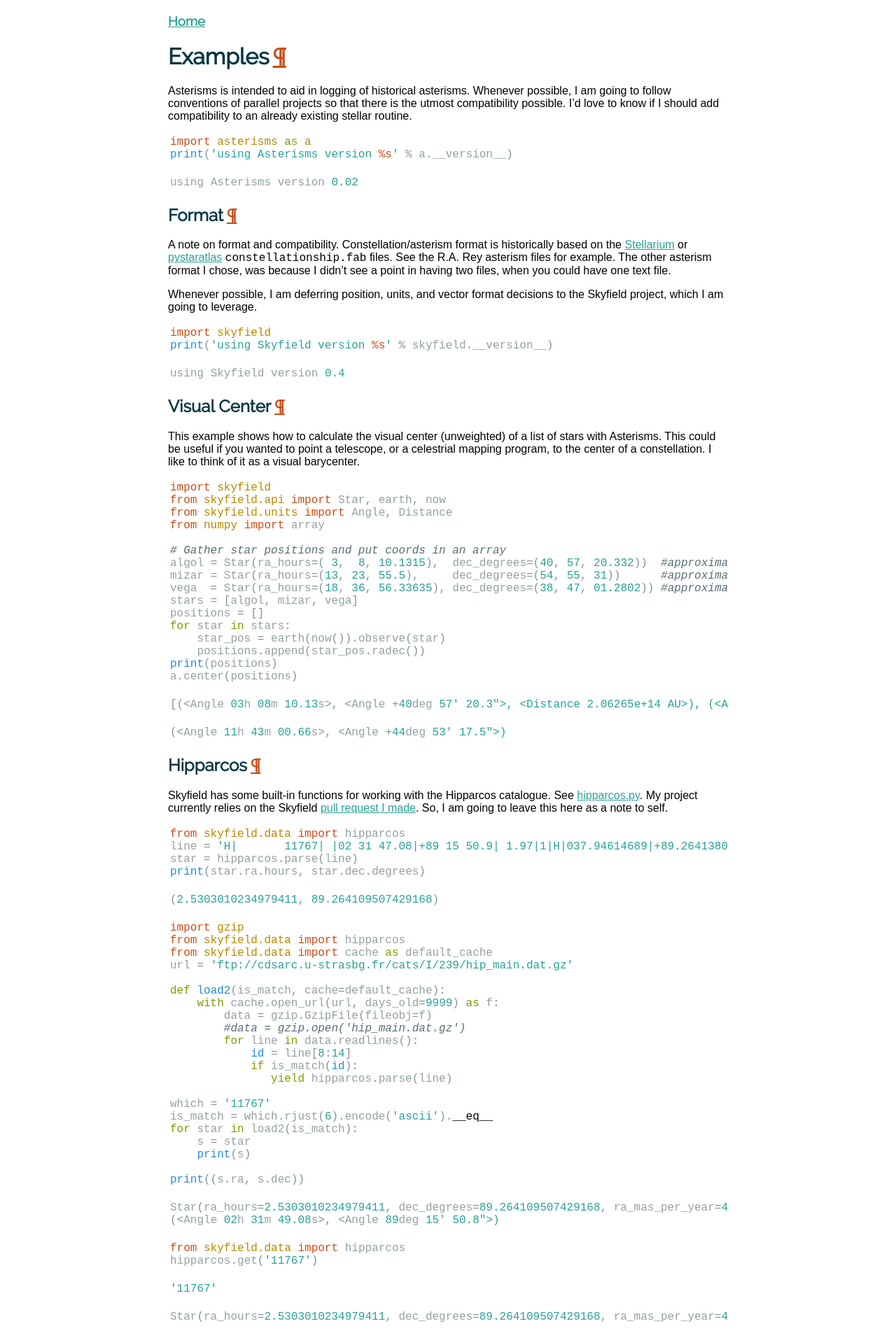
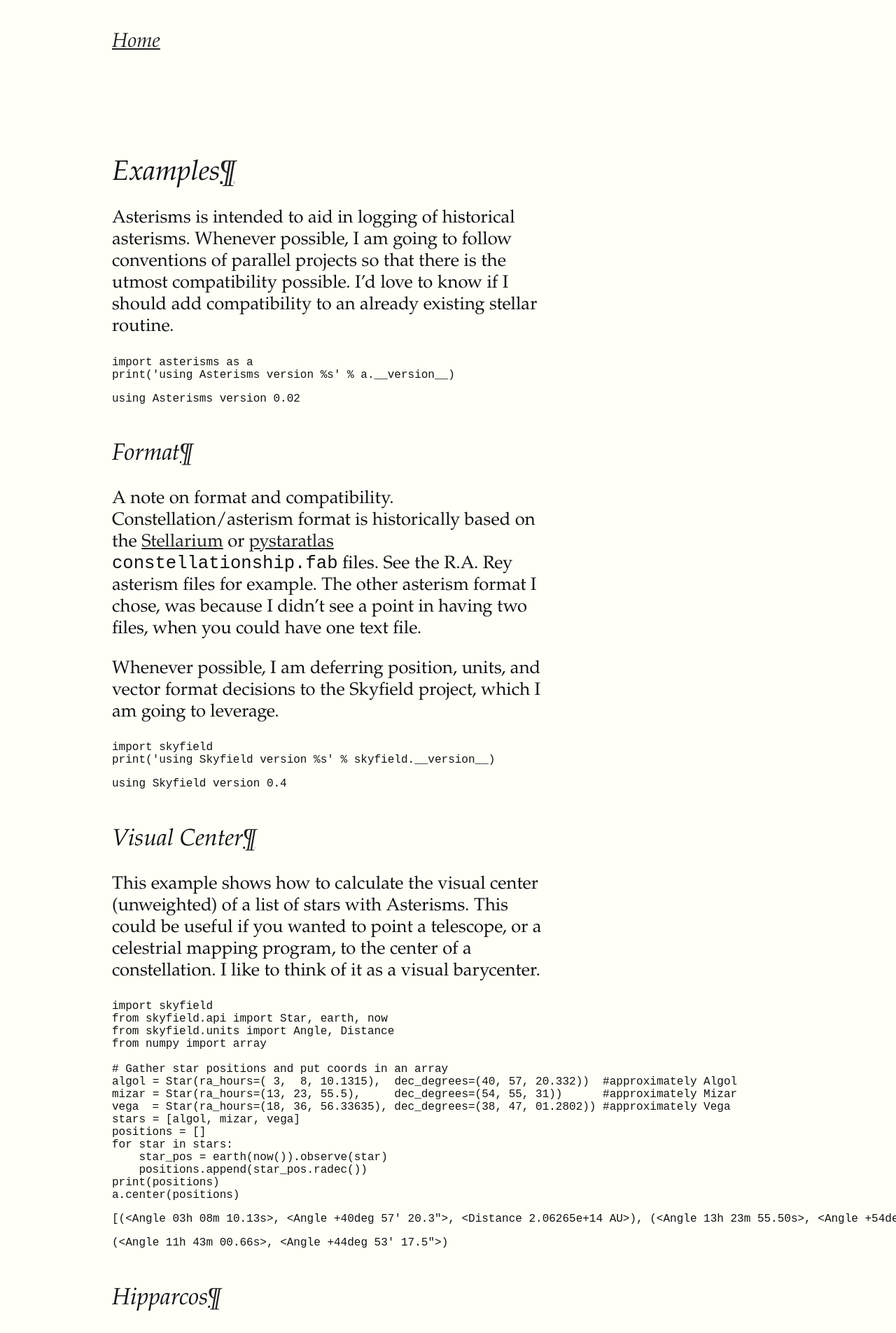
Before and after one commit to dreamalligator/asterisms, a Sphinx documentation site: the page built from asterisms/docs/examples.rst, in a window 1280 px wide. Shown: the top 1905 px of the page at 70% size. Built offline with Sphinx 7.4.7, drawn with Linux system fonts in a browser that asks for light colours; the version number could not be read and is left out; some of the changed text lies outside the part shown.

Commit message:
changes style to tufte

```diff
--- a/asterisms/docs/_static/style.css
+++ b/asterisms/docs/_static/style.css
@@ -42,122 +42,121 @@ table{border-collapse:collapse;border-spacing:0}
 td,th{padding:0}
 /* end of normalize css */
 
-@font-face {
-    font-family: "Raleway";
-    src: url(Raleway-Regular.ttf)
-}
-body, body > img {
-    display: block;
+/* https://github.com/daveliepmann/tufte-css */
+@font-face { font-family: ETBembo;
+src: url("ETBembo-RomanLF.ttf"); }
+body {
+    width: 87.5%;
     margin-left: auto;
     margin-right: auto;
+    padding-left: 12.5%;
+    font-family: ETBembo, Palatino, "Palatino Linotype", "Palatino LT STD", "Book Antiqua", Georgia, serif;
+    padding-bottom: 400px;
+    background-color: #fffff8;
+    color: #111;
 }
-body {
-    padding: 0px 5px 0px 5px;
-    max-width: 50em;
+.sans { font-family: "Gill Sans", "Gill Sans MT", Calibri, sans-serif; }
+.code {
+    font-family: Consolas, "Liberation Mono", Menlo, Courier, monospace;
+    color: #222;
+    font-size: large;
 }
-h1, h2, h3 {
-    color: #073642;
-    font-family: "Raleway";
+article { position: relative; }
+p { font-size: 1.6em;
+width: 55%;
+padding-right: 0px; }
+a { color: #222; }
+img { max-width: 100%; }
+.fullwidth { max-width: 95%; }
+.sidenote, .marginnote { float: right;
+clear: right;
+margin-right: -60%;
+width: 50%;
+font-size: 0.84em; }
+h1 {
+    font-style: italic;
+    font-weight: 400;
+    margin-top: 13%;
+    margin-bottom: 0.2em;
+    font-size: 2.5em;
 }
-/*#asterisms h1{
-    background: url('logo.png') no-repeat left center;
-    width: 400px;
-    height: 425px;
-    color: transparent;
+h2 {
+    font-style: italic;
+    font-weight: 400;
+    font-size: 2.1em;
+    margin-top: 1.5em;
 }
-#asterisms h1 > a.headerlink {display:none;}*/
-.headerlink {
-    color: #cb4b16;
-    padding-left: 5px;
+h3 {
+    font-style: italic;
+    font-weight: 400;
+    font-size: 1.8em;
+    margin-top: 1.5em;
 }
-.python {
-    background-color: #073642;
+h4 {
+    font-style: italic;
+    font-weight: 400;
+    font-size: 1.6em;
+    margin-bottom: 1.2em;
 }
-dl em {
-    color: #6c71c4;
-    font-family: monospace;
-    font-style: normal;
+h5 {
+    font-style: italic;
+    font-weight: 400;
+    font-size: 1.4em;
+    margin-bottom: 1em;
 }
-pre {padding: 3px;}
-a {
-    color: #2aa198;
+h6 {
+    font-style: italic;
+    font-weight: 400;
+    font-size: 1.2em;
+    margin-top: 1.5em;
+    margin-bottom: 1em;
 }
-pre a {text-decoration: none;}
-pre a:hover {text-decoration: underline;}
-.math span{ color: black;}
-/*.reference {padding-left: 5px;}*/
-img {
-    max-width: 100%;
+subtitle {
+    font-style: italic;
+    font-size: 2.1em;
+    margin-bottom: 0.2em;
+    display: block;
 }
-/* pip install pygments-style-solarized
-pygmentize -S solarizeddark -f html > solarizeddark.css */
-.hll { background-color: #ffffcc }
-.c { color: #586e75; font-style: italic } /* Comment */
-.err { color: #dc322f } /* Error */
-.g { color: #839496 } /* Generic */
-.k { color: #859900 } /* Keyword */
-.l { color: #839496 } /* Literal */
-.n { color: #93a1a1 } /* Name */
-.o { color: #839496 } /* Operator */
-.x { color: #839496 } /* Other */
-.p { color: #839496 } /* Punctuation */
-.cm { color: #586e75; font-style: italic } /* Comment.Multiline */
-.cp { color: #586e75; font-style: italic } /* Comment.Preproc */
-.c1 { color: #586e75; font-style: italic } /* Comment.Single */
-.cs { color: #586e75; font-style: italic } /* Comment.Special */
-.gd { color: #839496 } /* Generic.Deleted */
-.ge { color: #839496 } /* Generic.Emph */
-.gr { color: #839496 } /* Generic.Error */
-.gh { color: #839496 } /* Generic.Heading */
-.gi { color: #839496 } /* Generic.Inserted */
-.go { color: #839496 } /* Generic.Output */
-.gp { color: #839496 } /* Generic.Prompt */
-.gs { color: #839496 } /* Generic.Strong */
-.gu { color: #839496 } /* Generic.Subheading */
-.gt { color: #839496 } /* Generic.Traceback */
-.kc { color: #859900 } /* Keyword.Constant */
-.kd { color: #859900 } /* Keyword.Declaration */
-.kn { color: #cb4b16 } /* Keyword.Namespace */
-.kp { color: #cb4b16 } /* Keyword.Pseudo */
-.kr { color: #859900 } /* Keyword.Reserved */
-.kt { color: #859900 } /* Keyword.Type */
-.ld { color: #839496 } /* Literal.Date */
-.m { color: #2aa198 } /* Literal.Number */
-.s { color: #2aa198 } /* Literal.String */
-.na { color: #839496 } /* Name.Attribute */
-.nb { color: #268bd2 } /* Name.Builtin */
-.nc { color: #268bd2 } /* Name.Class */
-.no { color: #b58900 } /* Name.Constant */
-.nd { color: #cb4b16 } /* Name.Decorator */
-.ni { color: #cb4b16 } /* Name.Entity */
-.ne { color: #cb4b16 } /* Name.Exception */
-.nf { color: #268bd2 } /* Name.Function */
-.nl { color: #839496 } /* Name.Label */
-.nn { color: #b58900 } /* Name.Namespace */
-.nx { color: #839496 } /* Name.Other */
-.py { color: #268bd2 } /* Name.Property */
-.nt { color: #859900 } /* Name.Tag */
-.nv { color: #cb4b16 } /* Name.Variable */
-.ow { color: #859900 } /* Operator.Word */
-.w { color: #002b36 } /* Text.Whitespace */
-.mb { color: #2aa198 } /* Literal.Number.Bin */
-.mf { color: #2aa198 } /* Literal.Number.Float */
-.mh { color: #2aa198 } /* Literal.Number.Hex */
-.mi { color: #2aa198 } /* Literal.Number.Integer */
-.mo { color: #2aa198 } /* Literal.Number.Oct */
-.sb { color: #2aa198 } /* Literal.String.Backtick */
-.sc { color: #2aa198 } /* Literal.String.Char */
-.sd { color: #2aa198 } /* Literal.String.Doc */
-.s2 { color: #2aa198 } /* Literal.String.Double */
-.se { color: #cb4b16 } /* Literal.String.Escape */
-.sh { color: #2aa198 } /* Literal.String.Heredoc */
-.si { color: #cb4b16 } /* Literal.String.Interpol */
-.sx { color: #2aa198 } /* Literal.String.Other */
-.sr { color: #2aa198 } /* Literal.String.Regex */
-.s1 { color: #2aa198 } /* Literal.String.Single */
-.ss { color: #2aa198 } /* Literal.String.Symbol */
-.bp { color: #268bd2; font-weight: bold } /* Name.Builtin.Pseudo */
-.vc { color: #268bd2 } /* Name.Variable.Class */
-.vg { color: #268bd2 } /* Name.Variable.Global */
-.vi { color: #268bd2 } /* Name.Variable.Instance */
-.il { color: #2aa198 } /* Literal.Number.Integer.Long */
+table {
+    width: 53%;
+    text-align: right;
+    font-size: 1.6em;
+    margin-left: 1%;
+    margin-right: 1%;
+    border-top: 2px solid #333333;
+    border-bottom: 2px solid #333333;
+    border-collapse: separate;
+    border-spacing: 0 5px;
+    -webkit-font-feature-settings: 'tnum'; /* This is technically redundant */
+    -moz-font-feature-settings: 'tnum';
+    -ms-font-feature-settings: 'tnum';
+}
+thead th {
+    border-bottom: 1px solid #333333;
+    font-weight: 400;
+    border-collapse: separate;
+    border-spacing: 5px 5px;
+}
+a.url {
+    text-decoration: none;
+    word-break: break-all;
+    font-size: large;
+    font-family: "Lucida Console", "Lucida Sans Typewriter", Monaco, "Bitstream Vera Sans Mono", monospace;
+}
+sup.sidenote-number { font-size: medium; }
+.sidenote sup.sidenote-number { font-size: small; }
+span.newthought { font-variant: small-caps; }
+/* LaTeX-logo-specific styling */
+.latex sub, .latex sup { text-transform: uppercase; }
+.latex sub {
+    vertical-align: -0.5ex;
+    margin-left: -0.1667em;
+    margin-right: -0.125em;
+}
+.latex, .latex sub { font-size: 1em; }
+.latex sup {
+    font-size: 0.85em;
+    vertical-align: 0.15em;
+    margin-left: -0.36em;
+    margin-right: -0.15em;
+}
```
Also changed, not shown: asterisms/docs/_static/ETBembo-RomanLF.ttf (added), asterisms/docs/_static/Raleway-Regular.ttf (deleted).
